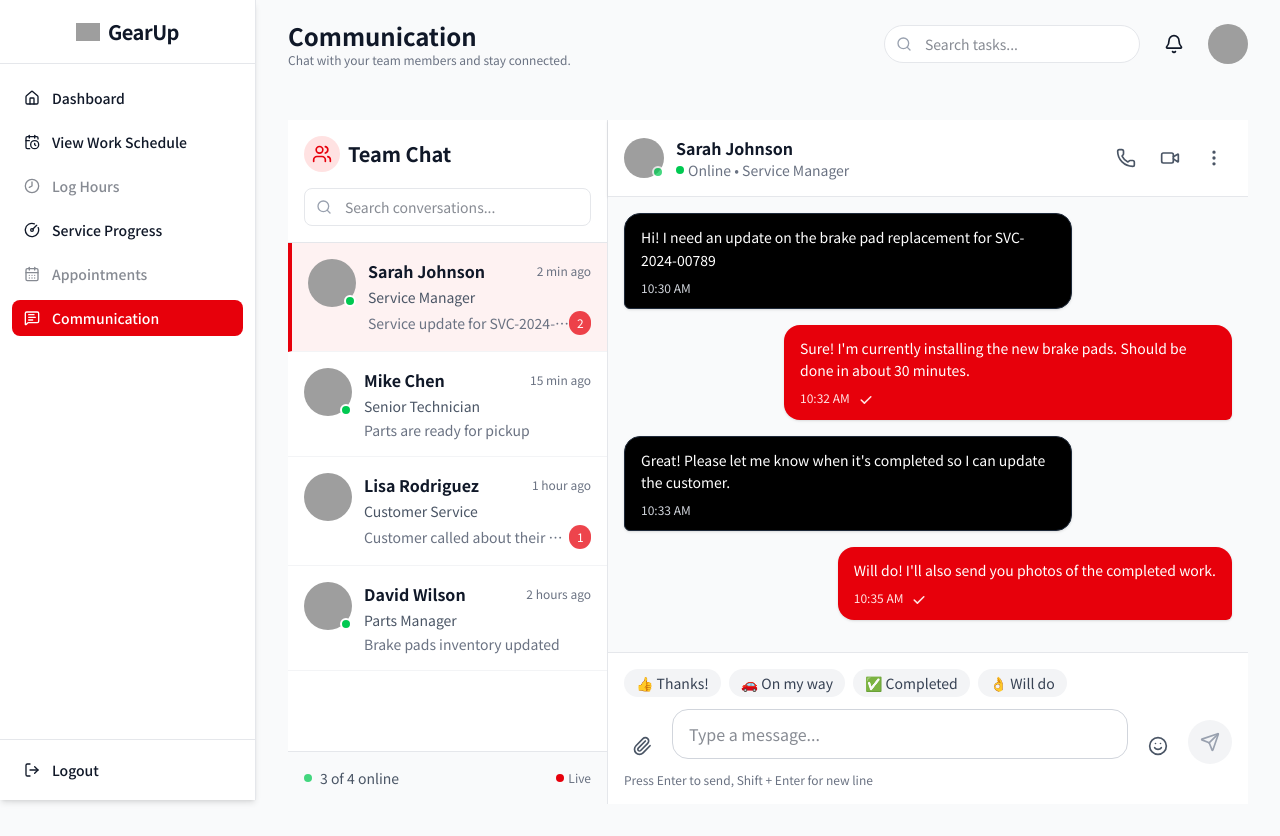
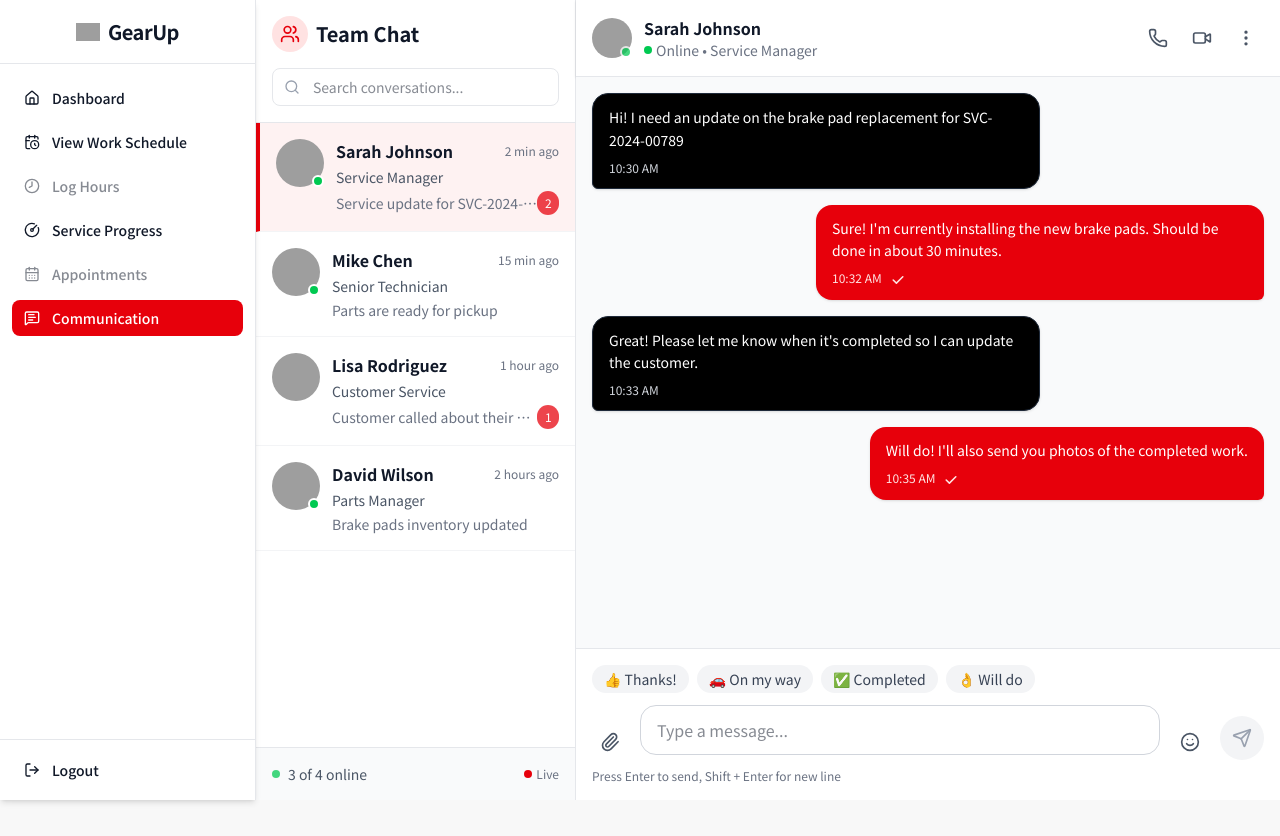
Before and after one commit to AsithaUdara/GearUp-frontent, a Next.js app: page /employee/communication in a window 1280 px wide. After the commit the page ends 800 px from the top, so only its background shows below. Built offline with nearby package versions, Linux system fonts and the light colour scheme; grey boxes are pictures that could not be loaded.

Commit message:
Enhance layout and styling for Communication and Service Task components-IS

```diff
--- a/src/app/components/employee/communication/CommunicationPage.tsx
+++ b/src/app/components/employee/communication/CommunicationPage.tsx
@@ -174,10 +174,9 @@ export default function CommunicationPage() {
   const currentMessages = messagesByContact[selectedContact?.id] || [];
 
   return (
-    <div className="flex-1 overflow-hidden bg-gray-50">
-      <div className="h-full flex">
+    <div className="h-screen bg-gray-50 flex">
       {/* Contact List - Left Side */}
-        <div className="w-80 bg-white border-r border-gray-200">
+      <div className="w-80 bg-white border-r border-gray-200 h-screen">
         <ContactList
           contacts={contacts}
           selectedContact={selectedContact}
@@ -186,7 +185,7 @@ export default function CommunicationPage() {
       </div>
 
       {/* Chat Window - Right Side */}
-        <div className="flex-1">
+      <div className="flex-1 h-screen">
         <ChatWindow
           contact={selectedContact}
           messages={currentMessages}
@@ -194,6 +193,5 @@ export default function CommunicationPage() {
         />
       </div>
     </div>
-    </div>
   );
 }
--- a/src/app/components/employee/service-progress/CurrentServiceTask.tsx
+++ b/src/app/components/employee/service-progress/CurrentServiceTask.tsx
@@ -62,7 +62,7 @@ export default function CurrentServiceTask({ task, onTaskUpdate }: CurrentServic
           <div>
             <label className="text-sm font-medium text-gray-500">Customer</label>
             <div className="flex items-center gap-2 mt-1">
-              <User className="h-4 w-4 text-gray-400" />
+              <User className="h-4 w-4 text-red-600" />
               <p className="text-gray-900 font-medium">{task.customer}</p>
             </div>
           </div>
@@ -72,7 +72,7 @@ export default function CurrentServiceTask({ task, onTaskUpdate }: CurrentServic
           <div>
             <label className="text-sm font-medium text-gray-500">Vehicle</label>
             <div className="flex items-center gap-2 mt-1">
-              <Car className="h-4 w-4 text-gray-400" />
+              <Car className="h-4 w-4 text-red-600" />
               <p className="text-gray-900 font-medium">{task.vehicle}</p>
             </div>
           </div>
@@ -80,7 +80,7 @@ export default function CurrentServiceTask({ task, onTaskUpdate }: CurrentServic
           <div>
             <label className="text-sm font-medium text-gray-500">Service Type</label>
             <div className="flex items-center gap-2 mt-1">
-              <Wrench className="h-4 w-4 text-gray-400" />
+              <Wrench className="h-4 w-4 text-red-600" />
               <p className="text-gray-900 font-medium">{task.serviceType}</p>
             </div>
           </div>
@@ -140,7 +140,7 @@ export default function CurrentServiceTask({ task, onTaskUpdate }: CurrentServic
       <div className="flex gap-4 justify-end">
         <button
           onClick={handleUpdateStatus}
-          className="px-6 py-2 bg-black text-white rounded-md hover:bg-gray-200 transition-colors font-medium"
+          className="px-6 py-2 bg-black text-white rounded-md hover:bg-gray-800 transition-colors font-medium"
         >
           Update Status
         </button>
--- a/src/app/employee/layout.tsx
+++ b/src/app/employee/layout.tsx
@@ -1,20 +1,22 @@
+"use client";
+
 import type { Metadata } from "next";
 import Sidebar from "@/app/components/employee/Sidebar";
 import Header from "@/app/components/employee/Header";
-
-export const metadata: Metadata = {
-  title: "Employee Dashboard | GearUp",
-};
+import { usePathname } from "next/navigation";
 
 export default function EmployeeLayout({
   children,
 }: Readonly<{ children: React.ReactNode }>) {
+  const pathname = usePathname();
+  const isCommunication = pathname.startsWith('/employee/communication');
+
   return (
     <div className="min-h-screen bg-gray-50 text-gray-900">
       <Sidebar />
-      <main className="ml-64 flex-1">
-        <Header />
-        <div className="p-8">{children}</div>
+      <main className="ml-64 flex-1 min-h-screen">
+        {!isCommunication && <Header />}
+        <div className={isCommunication ? "h-screen" : "p-8"}>{children}</div>
       </main>
     </div>
   );
```
Lines whose indentation alone changed are shown as unchanged.
